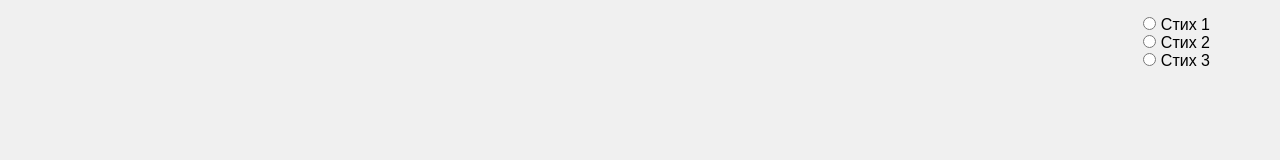
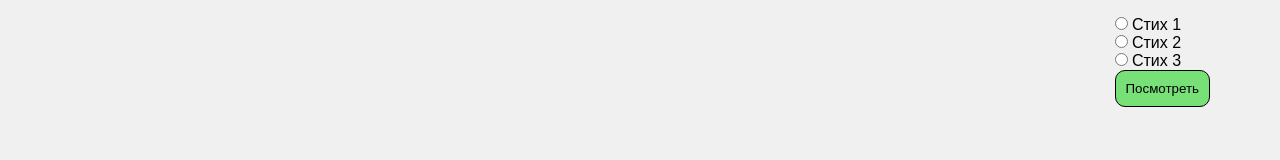
Before and after one commit to MacallanS/PhonoText, a Vue app: page / in a window 1280 px wide. Shown: the part 324-484 px from the top of the page. Built offline with nearby package versions, Linux system fonts and the light colour scheme.

Commit message:
Кнопка выбора

```diff
--- a/src/components/Poems.vue
+++ b/src/components/Poems.vue
@@ -19,6 +19,7 @@
       </label>
     </li>
   </ul>
+  <button class="btn">Посмотреть</button>
 </template>
 
 <script>
@@ -31,4 +32,10 @@ export default {
 .poem {
   display: flex;
 }
+.btn {
+  padding: 10px;
+  border-radius: 10px;
+  background-color: rgb(119, 224, 119);
+  border: 1px solid black;
+}
 </style>
```
